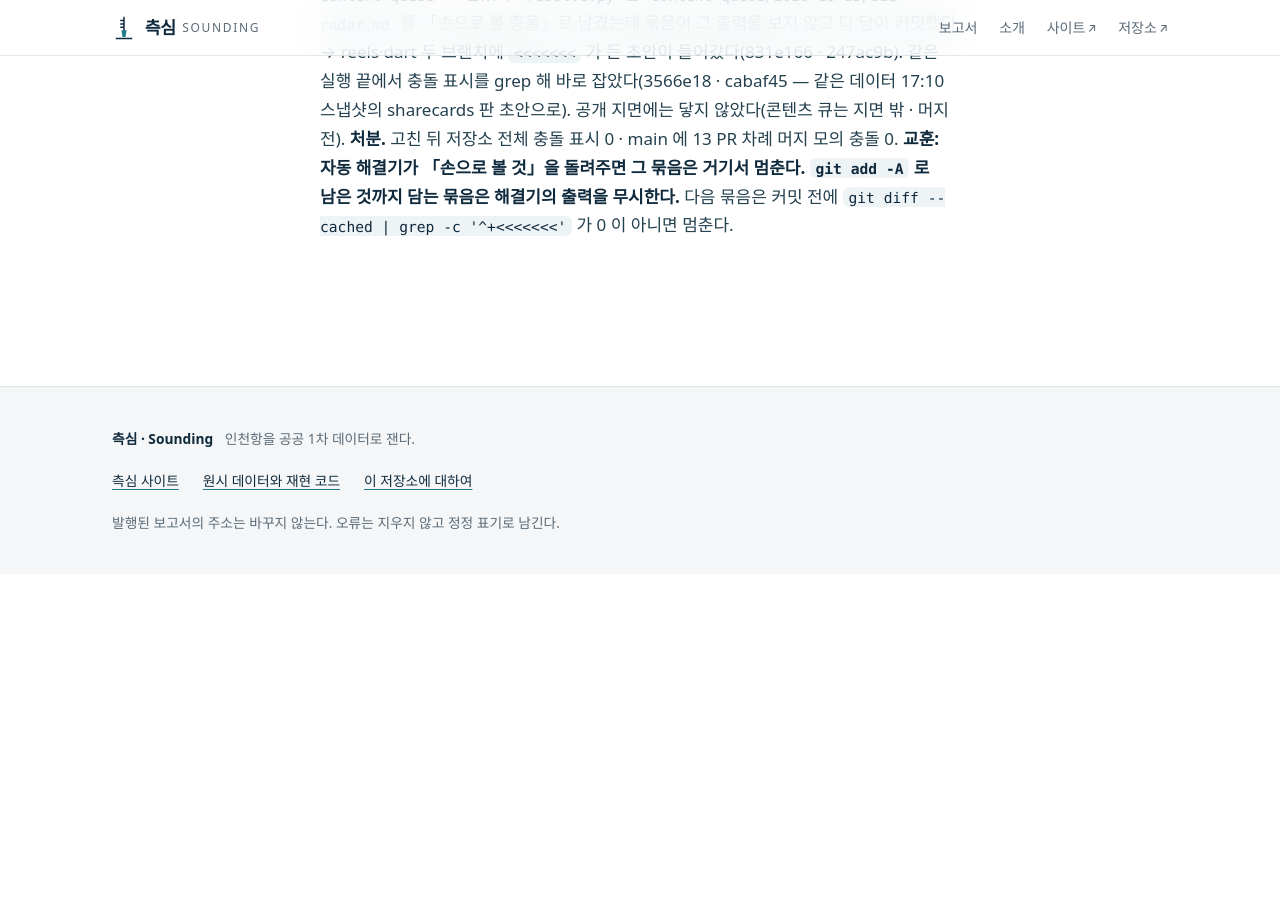
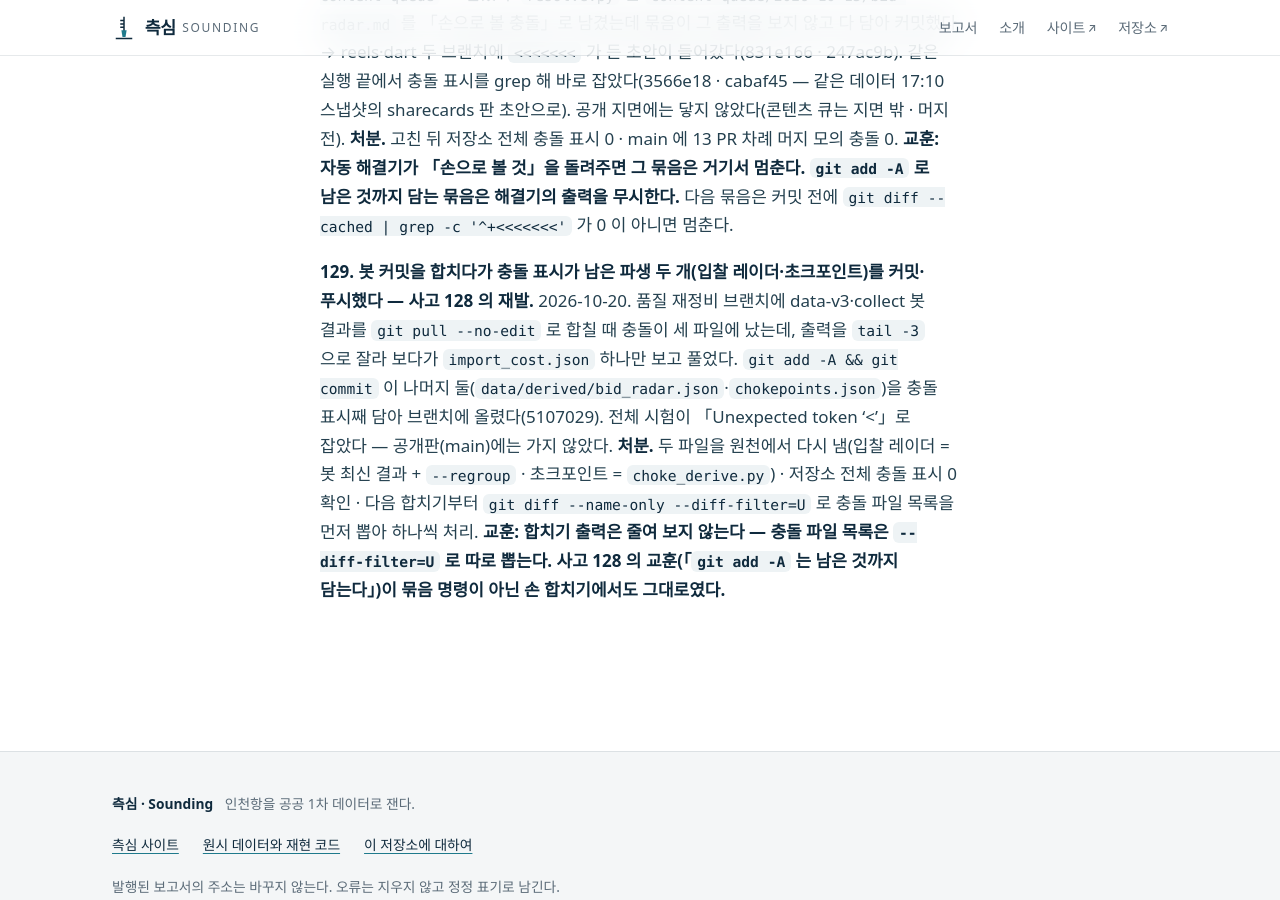
Before and after one commit to jisangj03-dev/incheon-port-analysis, a Jekyll site: the page built from docs/사고기록.md, in a window 1280 px wide and 900 px high, scrolled down 65765 px. Built offline with Jekyll 4.4.1, drawn with Linux system fonts in a browser that asks for light colours; some web fonts are replaced; our own code applies the rules of GitHub Pages for plain Markdown files; before the commit the page ends 66339 px from its top, so only the background shows below that.

```diff
--- a/docs/사고기록.md
+++ b/docs/사고기록.md
@@ -931,3 +931,8 @@ v5.0 확정본을 전수 검증하니 **자기 수치를 틀리게 적은 조항
 2026-10-15. 홈 히어로 수정(#50)을 #55·기업 카드 브랜치까지 차례로 합치는 묶음 명령이 data/·content-queue/ 충돌을 `resolve.py`(새 스냅샷 쪽)로 풀고 `git add -A data content-queue` 로 넘겼다. `resolve.py` 는 `content-queue/2026-10-15/bid-radar.md` 를 「손으로 볼 충돌」로 남겼는데 묶음이 그 출력을 보지 않고 다 담아 커밋했다 → reels·dart 두 브랜치에 `<<<<<<<` 가 든 초안이 들어갔다(831e166 · 247ac9b). 같은 실행 끝에서 충돌 표시를 grep 해 바로 잡았다(3566e18 · cabaf45 — 같은 데이터 17:10 스냅샷의 sharecards 판 초안으로). 공개 지면에는 닿지 않았다(콘텐츠 큐는 지면 밖 · 머지 전).
 **처분.** 고친 뒤 저장소 전체 충돌 표시 0 · main 에 13 PR 차례 머지 모의 충돌 0.
 **교훈: 자동 해결기가 「손으로 볼 것」을 돌려주면 그 묶음은 거기서 멈춘다. `git add -A` 로 남은 것까지 담는 묶음은 해결기의 출력을 무시한다.** 다음 묶음은 커밋 전에 `git diff --cached | grep -c '^+<<<<<<<'` 가 0 이 아니면 멈춘다.
+
+**129. 봇 커밋을 합치다가 충돌 표시가 남은 파생 두 개(입찰 레이더·초크포인트)를 커밋·푸시했다 — 사고 128 의 재발.**
+2026-10-20. 품질 재정비 브랜치에 data-v3·collect 봇 결과를 `git pull --no-edit` 로 합칠 때 충돌이 세 파일에 났는데, 출력을 `tail -3` 으로 잘라 보다가 `import_cost.json` 하나만 보고 풀었다. `git add -A && git commit` 이 나머지 둘(`data/derived/bid_radar.json`·`chokepoints.json`)을 충돌 표시째 담아 브랜치에 올렸다(5107029). 전체 시험이 「Unexpected token '<'」로 잡았다 — 공개판(main)에는 가지 않았다.
+**처분.** 두 파일을 원천에서 다시 냄(입찰 레이더 = 봇 최신 결과 + `--regroup` · 초크포인트 = `choke_derive.py`) · 저장소 전체 충돌 표시 0 확인 · 다음 합치기부터 `git diff --name-only --diff-filter=U` 로 충돌 파일 목록을 먼저 뽑아 하나씩 처리.
+**교훈: 합치기 출력은 줄여 보지 않는다 — 충돌 파일 목록은 `--diff-filter=U` 로 따로 뽑는다. 사고 128 의 교훈(「`git add -A` 는 남은 것까지 담는다」)이 묶음 명령이 아닌 손 합치기에서도 그대로였다.**
```
Also changed, not shown: docs/작업기록.md (+13 -0 lines).
